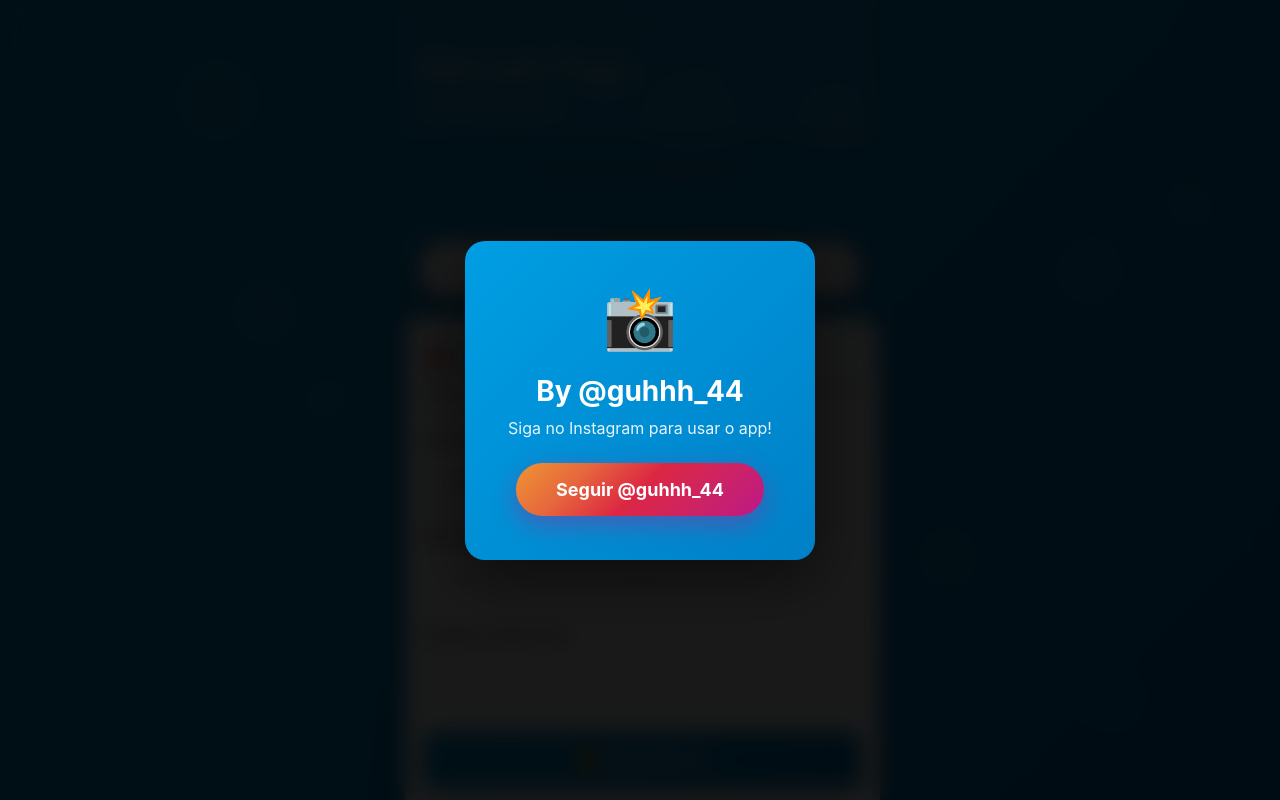
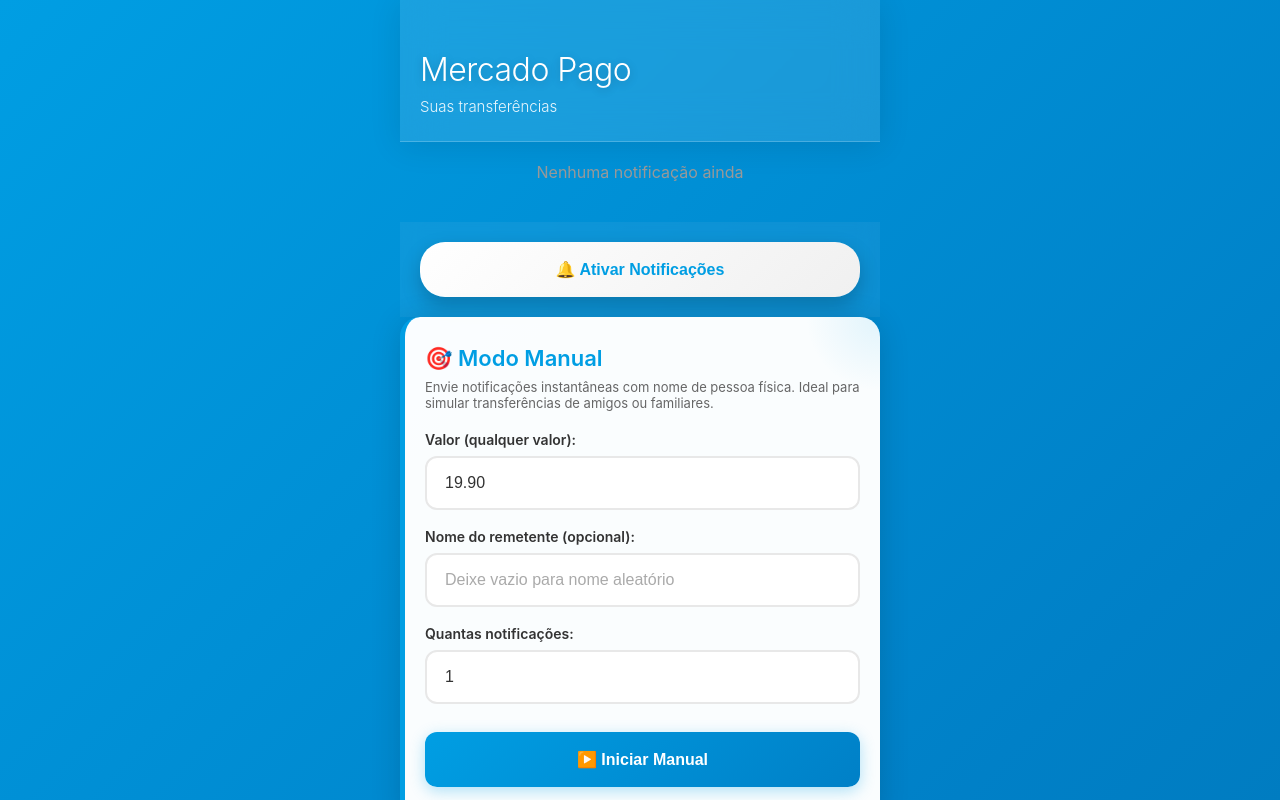
Before and after one commit to lartxcheats/nots-fake, a website: page index.html in a window 1280 px wide. Shown: the top 800 px of the page. Drawn offline with Linux system fonts and the light colour scheme.

```diff
--- a/index.html
+++ b/index.html
@@ -13,31 +13,7 @@
     <link rel="stylesheet" href="style.css">
 </head>
 <body>
-    <!-- Modal de boas-vindas -->
-    <div id="welcomeModal" class="welcome-modal">
-        <div class="welcome-content">
-            <div class="welcome-icon">📸</div>
-            <h2>By @guhhh_44</h2>
-            <p>Siga no Instagram para usar o app!</p>
-            <a href="https://www.instagram.com/guhhh_44?igsh=d3FzMmRkbDM3eTRo&utm_source=qr" target="_blank" rel="noopener noreferrer" class="welcome-button" id="followButton">
-                Seguir @guhhh_44
-            </a>
-        </div>
-    </div>
-
     <!-- Partículas de fundo -->
-    <div class="particles">
-        <div class="particle"></div>
-        <div class="particle"></div>
-        <div class="particle"></div>
-        <div class="particle"></div>
-        <div class="particle"></div>
-        <div class="particle"></div>
-        <div class="particle"></div>
-        <div class="particle"></div>
-        <div class="particle"></div>
-        <div class="particle"></div>
-    </div>
 
     <div class="container">
         <header>
```
Also changed, not shown: 1 other file.
